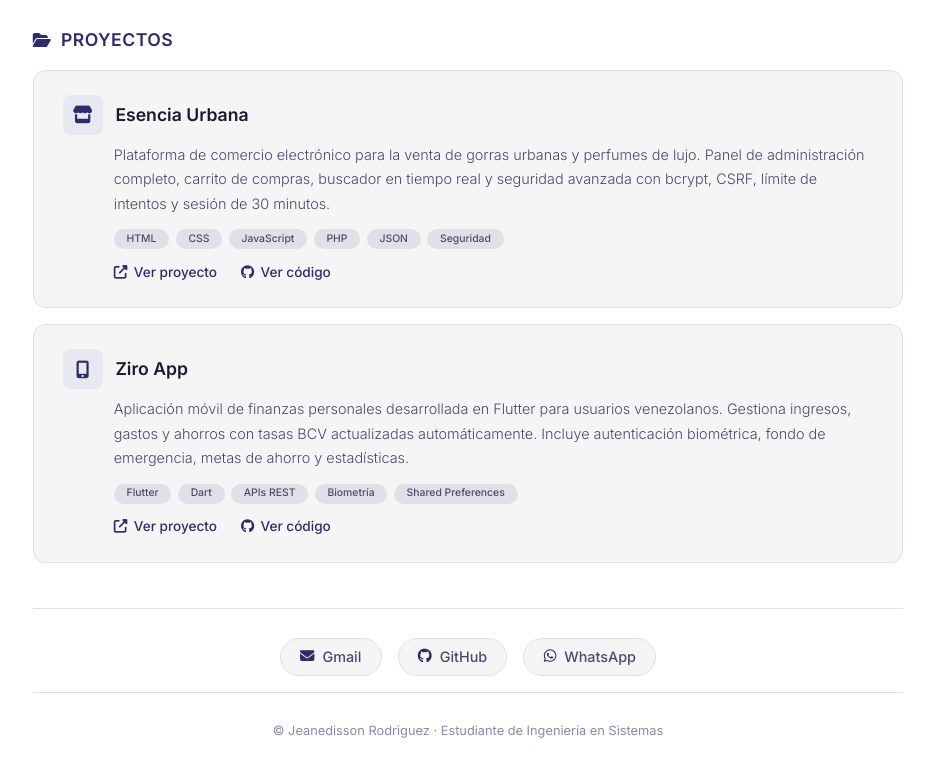
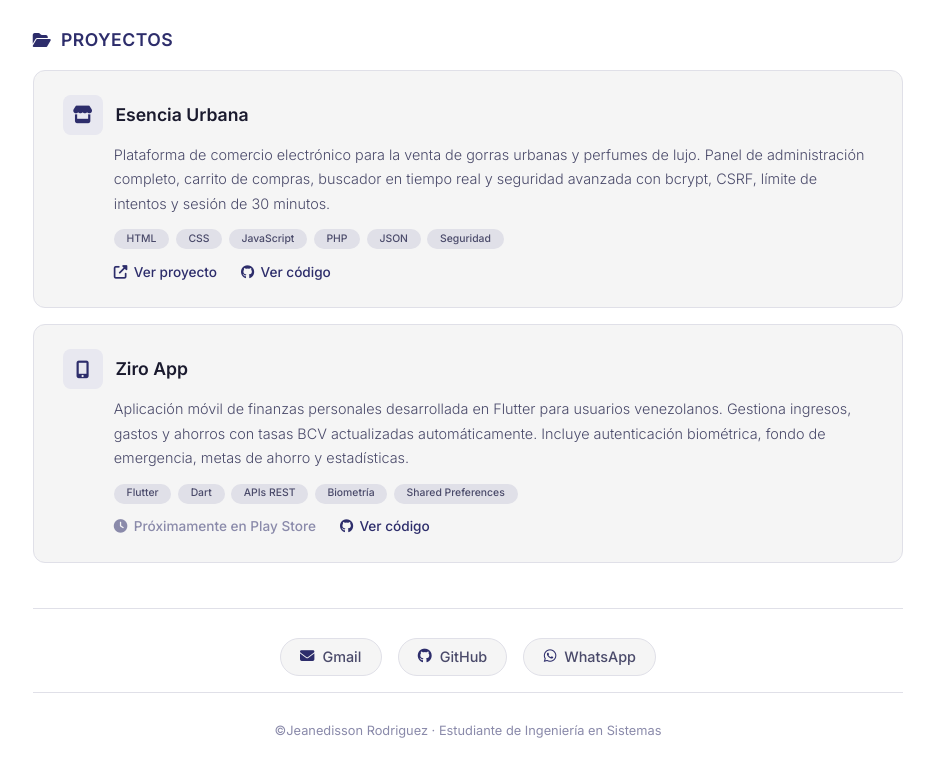
Before and after one commit to Jeroguez/Jeroguez.github.io, a plain HTML site: page index.html in a window 1280 px wide. Shown: the part 680-1456 px from the top of the page, without its empty margins (172-1106 px from the left). Drawn offline with Linux system fonts and the light colour scheme.

Commit message:
Ziro App: cambiar enlace a 'Próximamente en Play Store'

```diff
--- a/index.html
+++ b/index.html
@@ -240,6 +240,16 @@
             text-decoration: underline;
         }
 
+        .proyecto-card .links a.disabled {
+            color: var(--text-muted);
+            cursor: default;
+        }
+
+        .proyecto-card .links a.disabled:hover {
+            color: var(--text-muted);
+            text-decoration: none;
+        }
+
         /* ===== CONTACTO ===== */
         .contacto {
             padding: 1.8rem 0 0 0;
@@ -383,7 +393,7 @@
                 <i class="fas fa-folder-open"></i> Proyectos
             </h2>
 
-            <!-- PROYECTO 1 -->
+            <!-- PROYECTO 1: Esencia Urbana -->
             <div class="proyecto-card">
                 <div class="header">
                     <div class="icon"><i class="fas fa-store"></i></div>
@@ -413,7 +423,7 @@
                 </div>
             </div>
 
-            <!-- PROYECTO 2 -->
+            <!-- PROYECTO 2: Ziro App -->
             <div class="proyecto-card">
                 <div class="header">
                     <div class="icon"><i class="fas fa-mobile-alt"></i></div>
@@ -433,8 +443,8 @@
                     <span class="tag">Shared Preferences</span>
                 </div>
                 <div class="links">
-                    <a href="#" target="_blank">
-                        <i class="fas fa-external-link-alt"></i> Ver proyecto
+                    <a href="#" class="disabled">
+                        <i class="fas fa-clock"></i> Próximamente en Play Store
                     </a>
                     <a href="https://github.com/Jeroguez/ziro-app" target="_blank">
                         <i class="fab fa-github"></i> Ver código
@@ -465,7 +475,7 @@
         <!-- FOOTER -->
         <!-- ========================================== -->
         <div class="footer">
-            &copy; Jeanedisson Rodriguez · Estudiante de Ingeniería en Sistemas
+            &copy;Jeanedisson Rodriguez · Estudiante de Ingeniería en Sistemas
         </div>
 
     </div>
```
